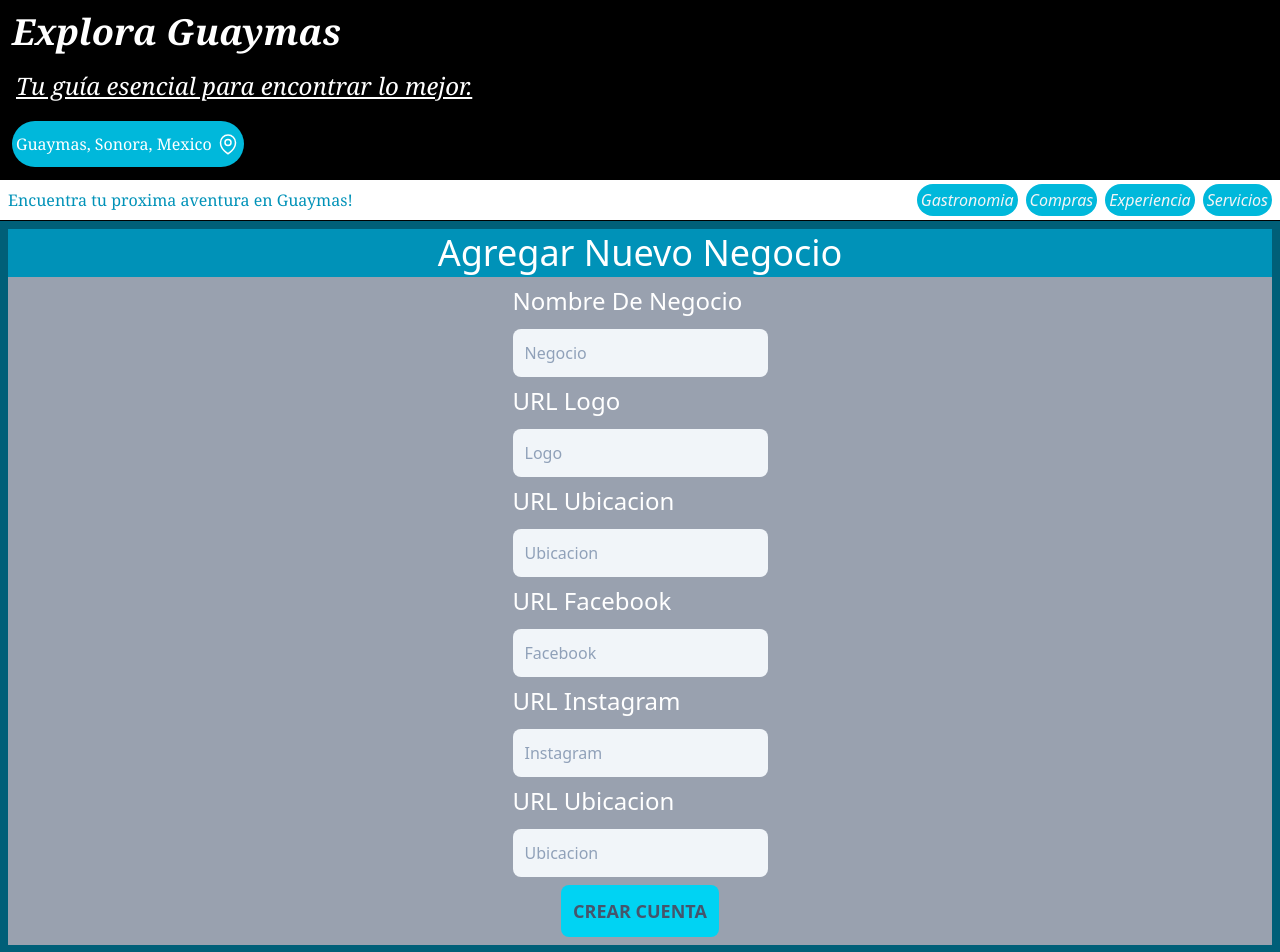
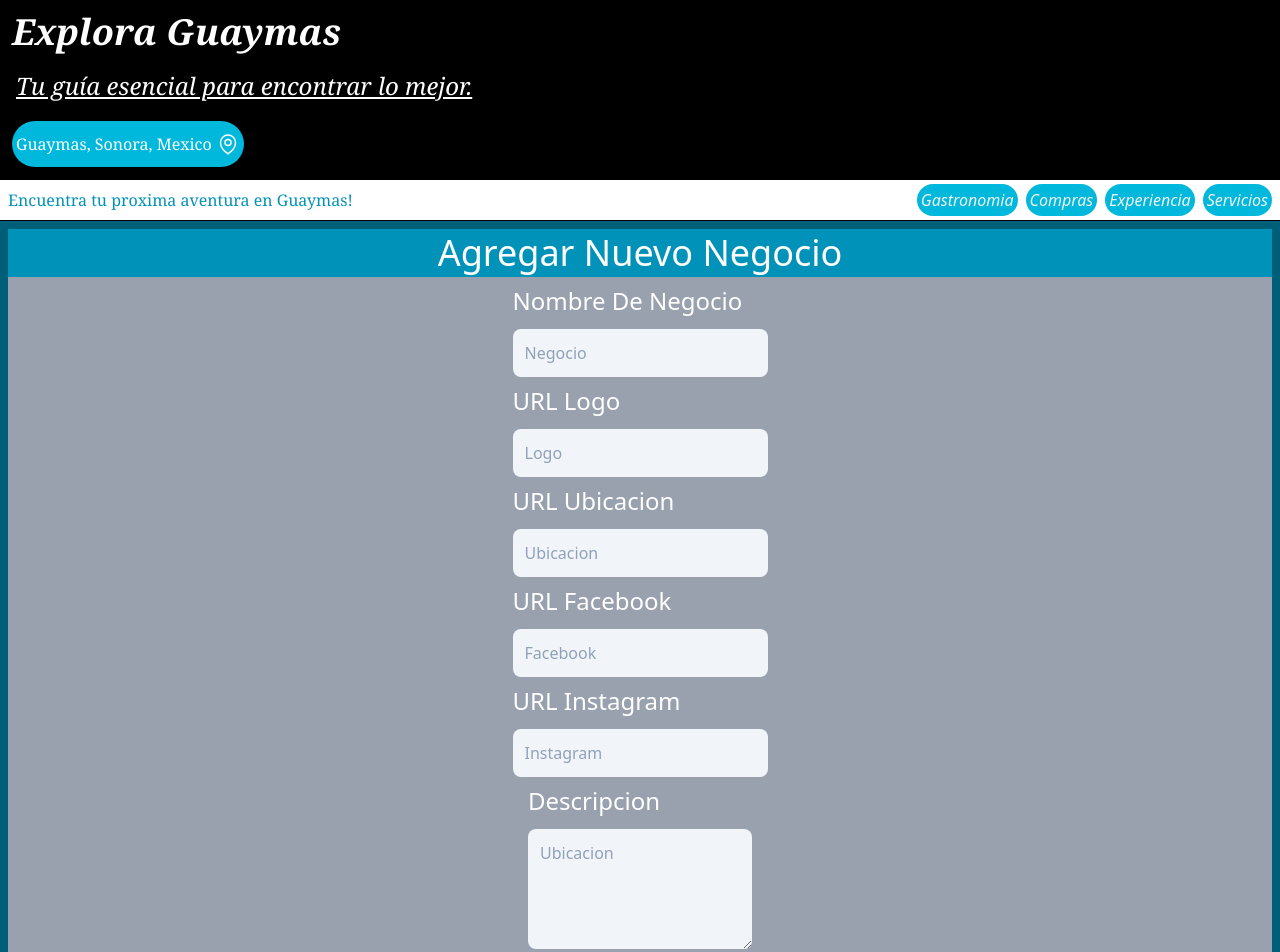
Before and after one commit to TylerBrock01/FE_gsono, a React (Vite) app: page /register in a window 1280 px wide. Shown: the top 952 px of the page. Built offline with nearby package versions, Linux system fonts and the light colour scheme.

Commit message:
textarea added

```diff
--- a/src/views/RegisterView.tsx
+++ b/src/views/RegisterView.tsx
@@ -29,7 +29,7 @@ export default function RegisterView() {
                     <div className="grid grid-cols-1 space-y-3">
                         <label htmlFor="name" className="text-2xl text-white capitalize">URL logo</label>
                         <input
-                            id="name"
+                            id="logo"
                             type="url"
                             placeholder="Logo"
                             className="bg-slate-100 border-none p-3 rounded-lg placeholder-slate-400"
@@ -40,7 +40,7 @@ export default function RegisterView() {
                     <div className="grid grid-cols-1 space-y-3">
                         <label htmlFor="name" className="text-2xl text-white capitalize">URL ubicacion</label>
                         <input
-                            id="name"
+                            id="location"
                             type="url"
                             placeholder="Ubicacion"
                             className="bg-slate-100 border-none p-3 rounded-lg placeholder-slate-400"
@@ -51,7 +51,7 @@ export default function RegisterView() {
                     <div className="grid grid-cols-1 space-y-3">
                         <label htmlFor="name" className="text-2xl text-white capitalize">URL facebook</label>
                         <input
-                            id="name"
+                            id="face"
                             type="url"
                             placeholder="Facebook"
                             className="bg-slate-100 border-none p-3 rounded-lg placeholder-slate-400"
@@ -62,7 +62,7 @@ export default function RegisterView() {
                     <div className="grid grid-cols-1 space-y-3">
                         <label htmlFor="name" className="text-2xl text-white capitalize">URL instagram</label>
                         <input
-                            id="name"
+                            id="insta"
                             type="url"
                             placeholder="Instagram"
                             className="bg-slate-100 border-none p-3 rounded-lg placeholder-slate-400"
@@ -71,10 +71,12 @@ export default function RegisterView() {
                     </div>
                     {/*/!*description*!/*/}
                     <div className="grid grid-cols-1 space-y-3">
-                        <label htmlFor="name" className="text-2xl text-white capitalize">URL ubicacion</label>
-                        <input
-                            id="name"
-                            type="url"
+                        <label htmlFor="name" className="text-2xl text-white capitalize"> descripcion</label>
+                        <textarea
+                            id="description"
+                            minLength={250}
+                            rows={4}
+                            maxLength={500}
                             placeholder="Ubicacion"
                             className="bg-slate-100 border-none p-3 rounded-lg placeholder-slate-400"
                             {...register('name', {required: 'ubicacion es requerido'})}
```
